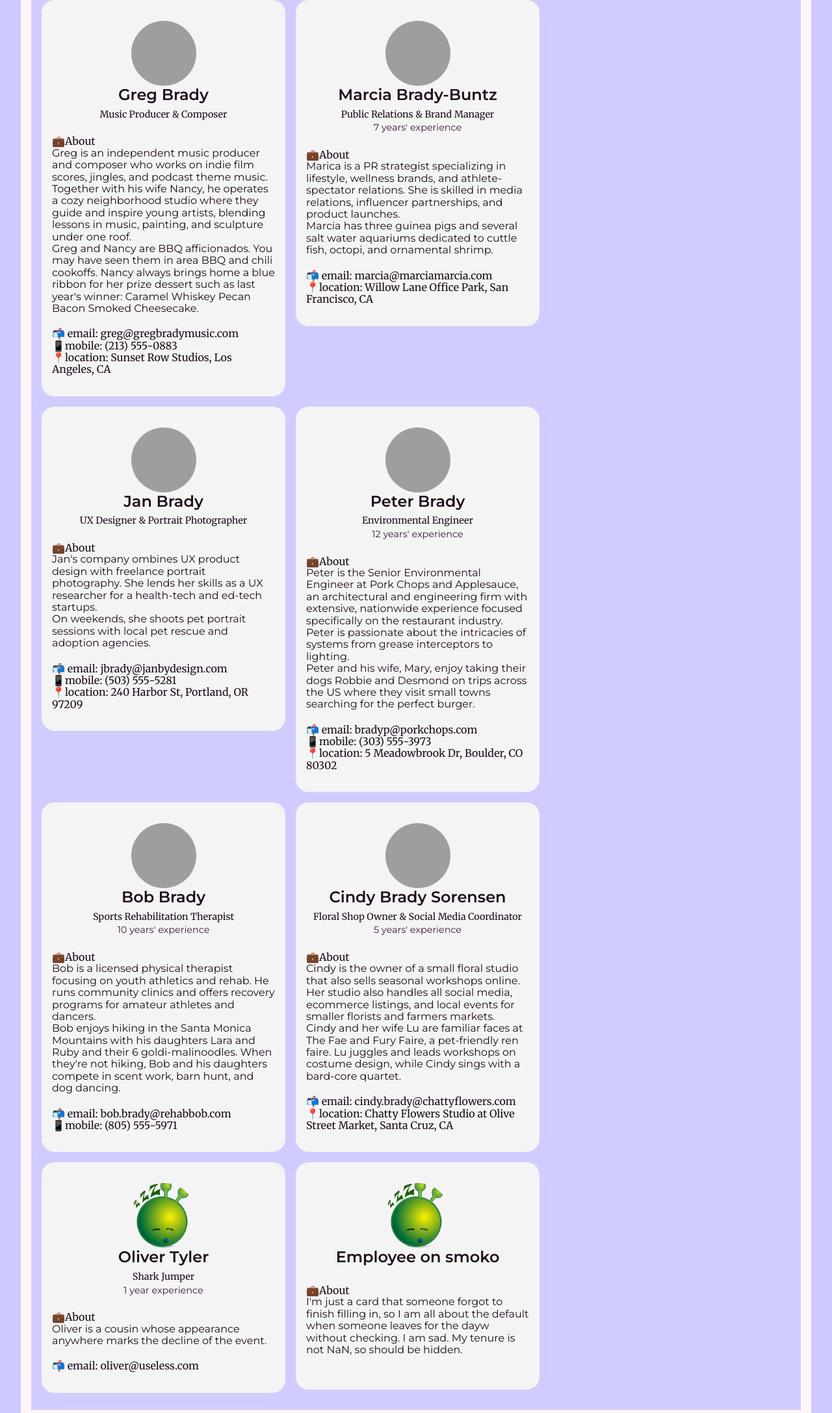
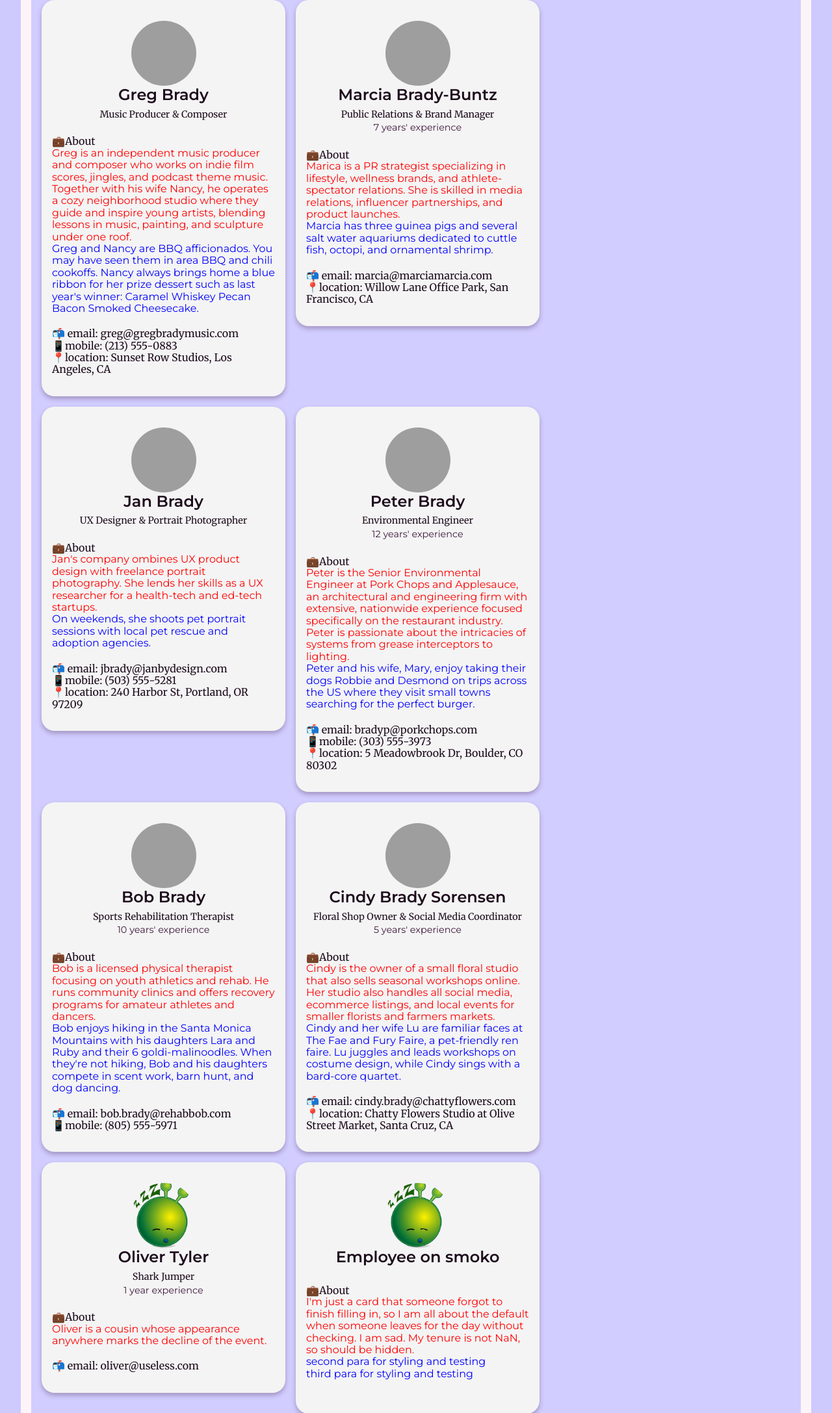
Before and after one commit to ihatetoast/web-components-showcase, a website built with Vite: page index.html in a window 1280 px wide. Shown: the part 1671-3846 px from the top of the page at 65% size. Built offline with nearby package versions, Linux system fonts and the light colour scheme.

Commit message:
changed html structure to account for multiple paragraphs in slot about. added notes for to-do.

```diff
--- a/index.html
+++ b/index.html
@@ -6,7 +6,10 @@
     <link rel="icon" type="image/svg+xml" href="/vite.svg" />
     <link rel="preconnect" href="https://fonts.googleapis.com" />
     <link rel="preconnect" href="https://fonts.gstatic.com" crossorigin />
-<link href="https://fonts.googleapis.com/css2?family=Merriweather:ital,opsz,wght@0,18..144,300..900;1,18..144,300..900&family=Montserrat:ital,wght@0,100..900;1,100..900&display=swap" rel="stylesheet">
+    <link
+      href="https://fonts.googleapis.com/css2?family=Merriweather:ital,opsz,wght@0,18..144,300..900;1,18..144,300..900&family=Montserrat:ital,wght@0,100..900;1,100..900&display=swap"
+      rel="stylesheet"
+    />
     <meta name="viewport" content="width=device-width, initial-scale=1.0" />
     <script type="module" src="./src/main.js" defer></script>
     <title>Web Components Demo</title>
@@ -130,19 +133,17 @@
             location="123 Corporate Blvd, Los Angeles, CA "
             tenure="35"
           >
-            <div slot="about">
-              <p>
+            <p slot="about">
               Licensed architect focused on mid-century modern residential
               renovations and sustainable home additions. Leads
               <strong>Brady &amp; Partners</strong>&#8212;small firm known for
               blended indoor/outdoor living designs.
             </p>
-              <p>
+            <p slot="about">
               Father to three sons and three step-daughters from his second
               wife, Carol. Mike and his family enjoy yearly vacations to the
               Grand Canyon.
             </p>
-            </div>
           </static-user-card-vertical>
 
           <static-user-card-vertical
@@ -154,18 +155,16 @@
             location="11222 Dilling Street, North Hollywood, CA 91602"
             tenure="30"
           >
-            <div slot="about">
-              <p>
+            <p slot="about">
               Home-economics educator turned lifestyle consultant: recipe
               developer, wardrobe/styling coach, and host of a local “family
               living” workshop series.
             </p>
-              <p>
-                At home, Carol is witty, savvy, always put together, Carol is
-                the mom of moms. Whether doling advice or consoling Jan, Carol
+            <p slot="about">
+              At home, Carol is witty, savvy, always put together, Carol is the
+              mom of moms. Whether doling advice or consoling Jan, Carol
               demonstrates superior mommery.
             </p>
-            </div>
           </static-user-card-vertical>
 
           <static-user-card-vertical
@@ -176,21 +175,19 @@
             location="Sunset Row Studios, Los Angeles, CA"
             avatar="https://static.wikia.nocookie.net/thebradybunch/images/f/f0/OutdoorGreg.jpg"
           >
-            <div slot="about">
-              <p>
+            <p slot="about">
               Greg is an independent music producer and composer who works on
-                indie film scores, jingles, and podcast theme music. Together
-                with his wife Nancy, he operates a cozy neighborhood studio
-                where they guide and inspire young artists, blending lessons in
-                music, painting, and sculpture under one roof.
+              indie film scores, jingles, and podcast theme music. Together with
+              his wife Nancy, he operates a cozy neighborhood studio where they
+              guide and inspire young artists, blending lessons in music,
+              painting, and sculpture under one roof.
             </p>
-              <p>
+            <p slot="about">
               Greg and Nancy are BBQ afficionados. You may have seen them in
               area BBQ and chili cookoffs. Nancy always brings home a blue
               ribbon for her prize dessert such as last year's winner: Caramel
               Whiskey Pecan Bacon Smoked Cheesecake.
             </p>
-            </div>
           </static-user-card-vertical>
           <static-user-card-vertical
             name="Marcia Brady-Buntz"
@@ -200,17 +197,15 @@
             location="Willow Lane Office Park, San Francisco, CA"
             tenure="7"
           >
-            <div slot="about">
-              <p>
+            <p slot="about">
               Marica is a PR strategist specializing in lifestyle, wellness
               brands, and athlete-spectator relations. She is skilled in media
               relations, influencer partnerships, and product launches.
             </p>
-              <p>
+            <p slot="about">
               Marcia has three guinea pigs and several salt water aquariums
               dedicated to cuttle fish, octopi, and ornamental shrimp.
             </p>
-            </div>
           </static-user-card-vertical>
           <static-user-card-vertical
             name="Jan Brady"
@@ -220,17 +215,15 @@
             avatar="https://static.wikia.nocookie.net/thebradybunch/images/8/8c/Tumblr_mj6zpxSSA01s5jvxmo1_500.jpg"
             location="240 Harbor St, Portland, OR 97209"
           >
-            <div slot="about">
-              <p>
+            <p slot="about">
               Jan's company ombines UX product design with freelance portrait
               photography. She lends her skills as a UX researcher for a
               health-tech and ed-tech startups.
             </p>
-              <p>
+            <p slot="about">
               On weekends, she shoots pet portrait sessions with local pet
               rescue and adoption agencies.
             </p>
-            </div>
           </static-user-card-vertical>
           <static-user-card-vertical
             name="Peter Brady"
@@ -241,20 +234,18 @@
             location="5 Meadowbrook Dr, Boulder, CO 80302"
             tenure="12"
           >
-            <div slot="about">
-              <p>
+            <p slot="about">
               Peter is the Senior Environmental Engineer at Pork Chops and
-                Applesauce, an architectural and engineering firm with
-                extensive, nationwide experience focused specifically on the
-                restaurant industry. Peter is passionate about the intricacies
-                of systems from grease interceptors to lighting.
+              Applesauce, an architectural and engineering firm with extensive,
+              nationwide experience focused specifically on the restaurant
+              industry. Peter is passionate about the intricacies of systems
+              from grease interceptors to lighting.
             </p>
-              <p>
+            <p slot="about">
               Peter and his wife, Mary, enjoy taking their dogs Robbie and
               Desmond on trips across the US where they visit small towns
               searching for the perfect burger.
             </p>
-            </div>
           </static-user-card-vertical>
           <static-user-card-vertical
             name="Bob Brady"
@@ -264,19 +255,17 @@
             mobile="(805) 555-5971"
             tenure="10"
           >
-            <div slot="about">
-              <p>
+            <p slot="about">
               Bob is a licensed physical therapist focusing on youth athletics
-                and rehab. He runs community clinics and offers recovery
-                programs for amateur athletes and dancers.
+              and rehab. He runs community clinics and offers recovery programs
+              for amateur athletes and dancers.
             </p>
-              <p>
-                Bob enjoys hiking in the Santa Monica Mountains with his
-                daughters Lara and Ruby and their 6 goldi-malinoodles. When
-                they're not hiking, Bob and his daughters compete in scent work,
-                barn hunt, and dog dancing.
+            <p slot="about">
+              Bob enjoys hiking in the Santa Monica Mountains with his daughters
+              Lara and Ruby and their 6 goldi-malinoodles. When they're not
+              hiking, Bob and his daughters compete in scent work, barn hunt,
+              and dog dancing.
             </p>
-            </div>
           </static-user-card-vertical>
           <static-user-card-vertical
             name="Cindy Brady Sorensen"
@@ -286,19 +275,17 @@
             avatar="https://static.wikia.nocookie.net/thebradybunch/images/f/f5/Cindy.jpg"
             location="Chatty Flowers Studio at Olive Street Market, Santa Cruz, CA"
           >
-            <div slot="about">
-              <p>
+            <p slot="about">
               Cindy is the owner of a small floral studio that also sells
               seasonal workshops online. Her studio also handles all social
               media, ecommerce listings, and local events for smaller florists
               and farmers markets.
             </p>
-              <p>
+            <p slot="about">
               Cindy and her wife Lu are familiar faces at The Fae and Fury
-                Faire, a pet-friendly ren faire. Lu juggles and leads workshops
-                on costume design, while Cindy sings with a bard-core quartet.
+              Faire, a pet-friendly ren faire. Lu juggles and leads workshops on
+              costume design, while Cindy sings with a bard-core quartet.
             </p>
-            </div>
           </static-user-card-vertical>
           <static-user-card-vertical
             name="Oliver Tyler"
@@ -306,21 +293,19 @@
             position="Shark Jumper"
             tenure="1"
           >
-            <div slot="about">
-              <p>
+              <p slot="about">
                 Oliver is a cousin whose appearance anywhere marks the decline
                 of the event.
               </p>
-            </div>
           </static-user-card-vertical>
           <static-user-card-vertical tenure="3years">
-            <div slot="about">
-              <p>
+              <p slot="about">
                 I'm just a card that someone forgot to finish filling in, so I
-                am all about the default when someone leaves for the dayw
-                without checking. I am sad. My tenure is not NaN, so should be hidden.
+                am all about the default when someone leaves for the day without
+                checking. I am sad. My tenure is not NaN, so should be hidden.
               </p>
-            </div>
+              <p slot="about">second para for styling and testing</p>
+                <p slot="about">third para for styling and testing</p>
           </static-user-card-vertical>
         </div>
       </section>
```
Also changed, not shown: src/components/cards/UserCards/VerticalUserCardStatic.js (+19 -7 lines). Lines whose indentation alone changed are shown as unchanged.
